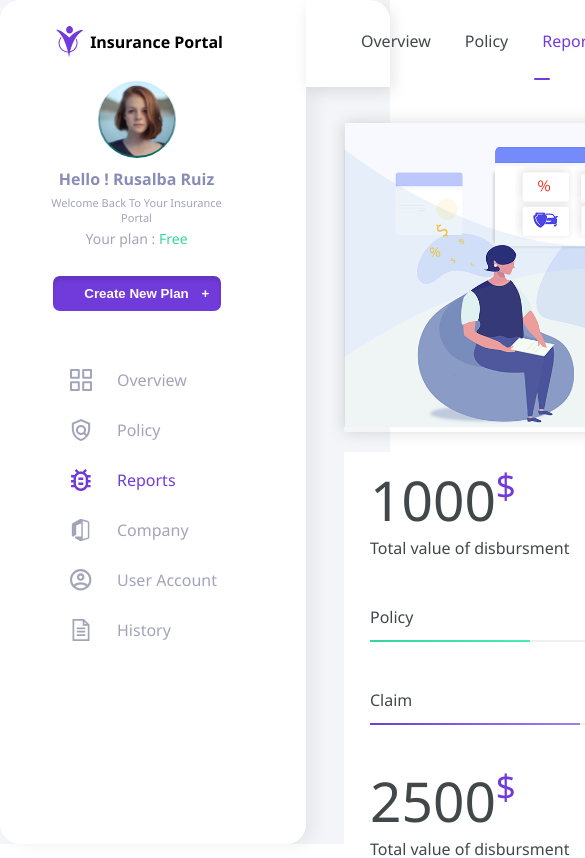
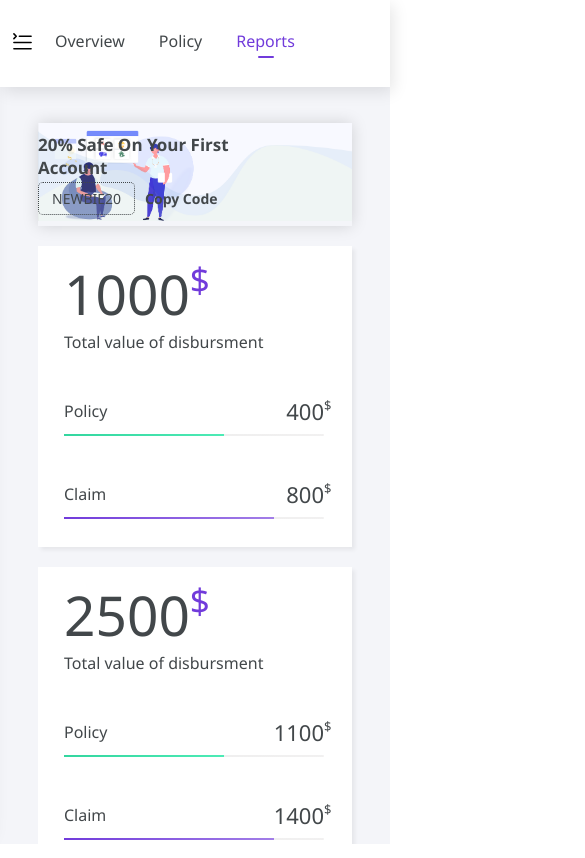
Before and after one commit to valmir-haxholli/reports-app, a React (Create React App) app: page / in a window 390 px wide. Shown: the top 858 px of the page, 585 px wide, since content can reach past the window. Built offline with nearby package versions, Linux system fonts and the light colour scheme.

Commit message:
App responsivenss updated

```diff
--- a/src/App.js
+++ b/src/App.js
@@ -1,3 +1,4 @@
+import { useState } from "react";
 import Sidebar from "./components/Sidebar/Sidebar";
 import Header from "./components/Header/Header";
 
@@ -5,11 +6,17 @@ import './styles/global.scss';
 import Reports from "./components/Reports/Reports";
 
 function App() {
+    const [isOpen, setIsOpen] = useState(false);
+
+    const toggleMenu = () => {
+        setIsOpen(!isOpen);
+    }
+
     return (
       <>
         <div className='main__content'>
-          <Sidebar />
-          <Header />
+            <Sidebar isOpen={isOpen}  />
+            <Header toggleMenu={toggleMenu} />
             <Reports />
         </div>
         </>
--- a/src/components/Banner/Banner.js
+++ b/src/components/Banner/Banner.js
@@ -7,6 +7,13 @@ const Banner = () => {
     return (
         <div className='banner'>
             <img alt='banner' src={banner} />
+            <div className='banner__content'>
+                <h2>20% Safe On Your First Account</h2>
+                <div className='banner__info'>
+                    <h3>NEWBIE20</h3>
+                    <h4>Copy Code</h4>
+                </div>
+            </div>
         </div>
     );
 };
--- a/src/components/Banner/Banner.scss
+++ b/src/components/Banner/Banner.scss
@@ -1,8 +1,55 @@
+@import '../../styles/variables.scss';
+
 .banner {
   display: inline-block;
+  position: relative;
   box-shadow: 0px 0px 15px rgba(0, 0, 0, 0.15);
   margin-bottom: 20px;
+  &__content {
+    position: absolute;
+    right: 60px;
+    transform: translateY(-50%);
+    top: 50%;
+    h2 {
+      font-size: 30px;
+      font-weight: 600;
+      color: $primary-color;
+      padding-bottom: 3px;
+    }
+    h3 {
+      border: 1px dotted $primary-color;
+      border-radius: 5px;
+      padding: 6px 13px;
+      font-size: 22px;
+      margin-right: 10px;
+      color: $primary-color;
+    }
+    h4 {
+      color: $primary-color;
+    }
+    @media only screen and (max-width: 992px) {
+      h2 {
+        font-size: 20px;
+      }
+      h3, h4 {
+        font-size: 15px;
+      }
+    }
+    @media only screen and (max-width: 768px) {
+      h2 {
+        font-size: 17px;
+      }
+      h3,h4 {
+        font-size: 14px;
+      }
+    }
+  }
+  &__info {
+    display: flex;
+    align-items: center;
+  }
   img {
     max-width: 980px;
+    width: 100%;
   }
 }
--- a/src/components/Card/Card.scss
+++ b/src/components/Card/Card.scss
@@ -1,12 +1,20 @@
 @import '../../styles/variables.scss';
 
 .card {
-  width: 314px;
+  width: 312px;
   display: inline-block;
   padding: 10px 28px 28px 26px;
   background: $sidebar-color;
   box-shadow: 3px 3px 4px rgba(0, 0, 0, 0.06);
   margin-right: 19px;
+  margin-bottom: 20px;
+  @media only screen and (max-width: 992px) {
+      width: 100%;
+      margin-right: 0;
+  }
+  &:last-of-type {
+    margin-right: 0;
+  }
   &__price {
     margin-top: 43px;
     &_info {
--- /dev/null
+++ b/src/components/Header/Hamburger.js
@@ -0,0 +1,5 @@
+export function QuillHamburgerSidebar(props) {
+    return (
+        <svg width="1em" height="1em" viewBox="0 0 32 32" {...props}><path fill="none" stroke="currentColor" strokeLinecap="round" strokeLinejoin="round" strokeWidth="2" d="M12 8h15M5 16h22M5 24h22M5 11l3-3l-3-3"></path></svg>
+    )
+}
--- a/src/components/Header/Header.js
+++ b/src/components/Header/Header.js
@@ -1,11 +1,14 @@
-import React  from 'react';
 import { Link } from "react-router-dom";
+
+import { QuillHamburgerSidebar } from "./Hamburger";
 
 import './Header.scss';
 
-const Header = () => {
+const Header = ({ toggleMenu }) => {
+
     return (
         <div className='header'>
+            <QuillHamburgerSidebar onClick={toggleMenu} className="hamburger" />
             <Link to='/'>Overview</Link>
             <Link to='/'>Policy</Link>
             <Link className='active' to='/'>Reports</Link>
--- a/src/components/Header/Header.scss
+++ b/src/components/Header/Header.scss
@@ -4,22 +4,27 @@
 .header {
   position: fixed;
   top: 0;
-  width: calc(100% - 306px);
+  width: 100%;
   left: 306px;
   max-height: 87px;
   padding: 30px 0 36px 55px;
   box-shadow: 3px 5px 15px rgba(0, 0, 0, 0.1);
-  border-radius: 0px 20px 0px 0px;
   background: $sidebar-color;
   z-index: 2;
-
+  svg {
+   position: absolute;
+   left: 10px;
+   bottom:32px;
+   width: 25px;
+   height: 25px;
+   cursor: pointer;
+  }
   a {
     margin-right: 34px;
     color: $primary-color;
     text-decoration: none;
     font-weight: 400;
     @include transition(all 0.5s ease);
-
     &.active, &:hover {
       position: relative;
       color: $link-color;
--- a/src/components/Reports/Reports.scss
+++ b/src/components/Reports/Reports.scss
@@ -2,10 +2,14 @@
 
 .reports {
   padding: 87px 0 0 306px;
+  @media only screen and (max-width: 768px) {
+    padding: 87px 0 0 0;
+  }
   &__content {
-    margin: 36px 0 0 38px;
+    padding: 36px 38px;
   }
   &__card {
-    display: block;
+    display: flex;
+    flex-wrap: wrap;
   }
 }
--- a/src/components/Sidebar/Sidebar.js
+++ b/src/components/Sidebar/Sidebar.js
@@ -8,9 +8,9 @@ import Navigation from "../SidebarLinks/Navigation";
 
 import './Sidebar.scss';
 
-const Sidebar = () => {
+const Sidebar = ({ isOpen }) => {
     return (
-        <div className='sidebar'>
+        <div className={'sidebar' + (isOpen ? ' sidebar-open' : '')}>
             <div className='sidebar__logo'>
                 <Logo />
                 <h1>Insurance Portal</h1>
--- a/src/components/Sidebar/Sidebar.scss
+++ b/src/components/Sidebar/Sidebar.scss
@@ -1,4 +1,5 @@
 @import '../../styles/variables.scss';
+@import '../../styles/mixins.scss';
 
 .sidebar {
   width: 306px;
@@ -14,6 +15,7 @@
   box-shadow: 10px 3px 15px rgba(0, 0, 0, 0.05);
   border-radius: 20px 0 20px 20px;
   z-index: 2;
+  @include transition(all 0.5s ease);
 
   &__logo {
     display: flex;
--- a/src/styles/global.scss
+++ b/src/styles/global.scss
@@ -6,6 +6,7 @@
 
 body, html, #main {
   height: 100%;
+  overflow-x: hidden;
 }
 
 #main {
@@ -39,4 +40,10 @@ body {
     font-size: 14px;
     color: $text-color;
   }
+
+  .sidebar-open {
+    transform: translateX(0);
+  }
 }
+
+@import "responsive";
--- /dev/null
+++ b/src/styles/responsive.scss
@@ -0,0 +1,23 @@
+.hamburger {
+  display: none;
+}
+@media only screen and (max-width: 768px) {
+  .sidebar {
+    transform: translateX(-320px);
+  }
+  .header {
+    left: 0;
+  }
+  .hamburger {
+    display:  inline-block;
+  }
+  .avatar {
+    margin-top: 50px;
+  }
+}
+
+.main {
+  .closed {
+    width: 50px;
+  }
+}
```
Lines whose indentation alone changed are shown as unchanged.
